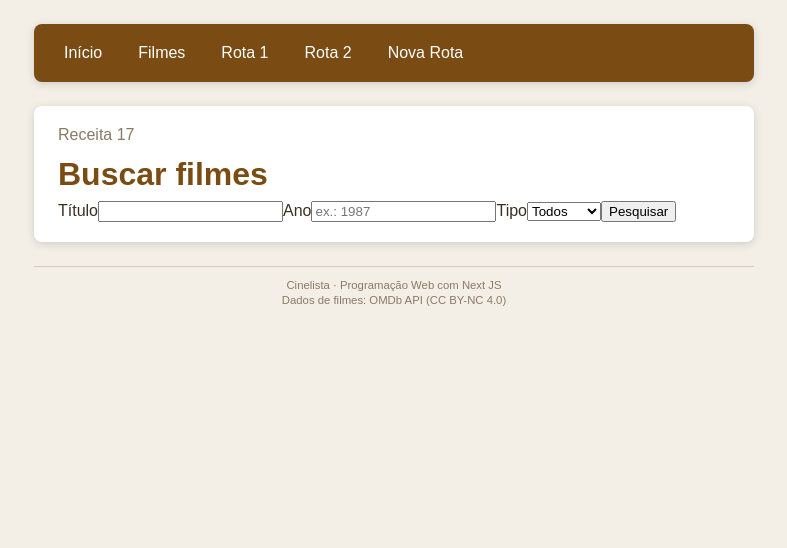
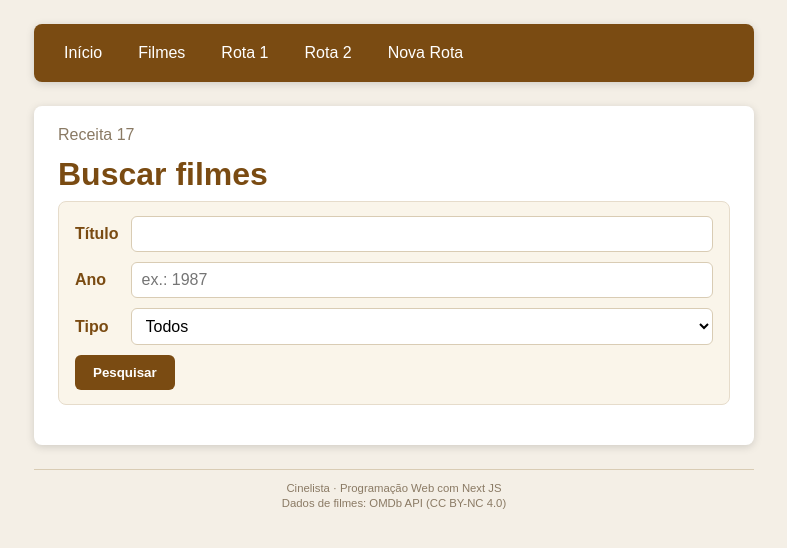
Before and after one commit to Flavia-Carvalho-1/Receitas-pweb-3, a Next.js app: page /buscar in a window 1280 px wide. Shown: the top 548 px of the page, without its empty margins (246-1033 px from the left). Built offline with nearby package versions, Linux system fonts and the light colour scheme.

Commit message:
Receita 17: estilos do formulário de busca

```diff
--- a/app/globals.css
+++ b/app/globals.css
@@ -187,3 +187,46 @@ code {
    margin: 2px 0 0 0;
    font-size: .9rem;
 }
+
+
+.form-busca {
+   display: grid;
+   grid-template-columns: auto 1fr;
+   gap: 10px 12px;
+   align-items: center;
+   background: #faf5ea;
+   border: 1px solid #e6dccb;
+   border-radius: 8px;
+   padding: 14px 16px;
+   margin-bottom: 20px;
+}
+
+.form-busca label {
+   font-weight: bold;
+   color: #7a4b12;
+}
+
+.form-busca input,
+.form-busca select {
+   padding: 8px 10px;
+   border: 1px solid #d9ccb4;
+   border-radius: 6px;
+   font-size: 1rem;
+   background: #fff;
+}
+
+.form-busca button {
+   grid-column: 1 / -1;
+   justify-self: start;
+   background: #7a4b12;
+   color: #fff;
+   border: none;
+   padding: 10px 18px;
+   border-radius: 6px;
+   font-weight: bold;
+   cursor: pointer;
+}
+
+.form-busca button:hover {
+   background: #5c380d;
+}
```
